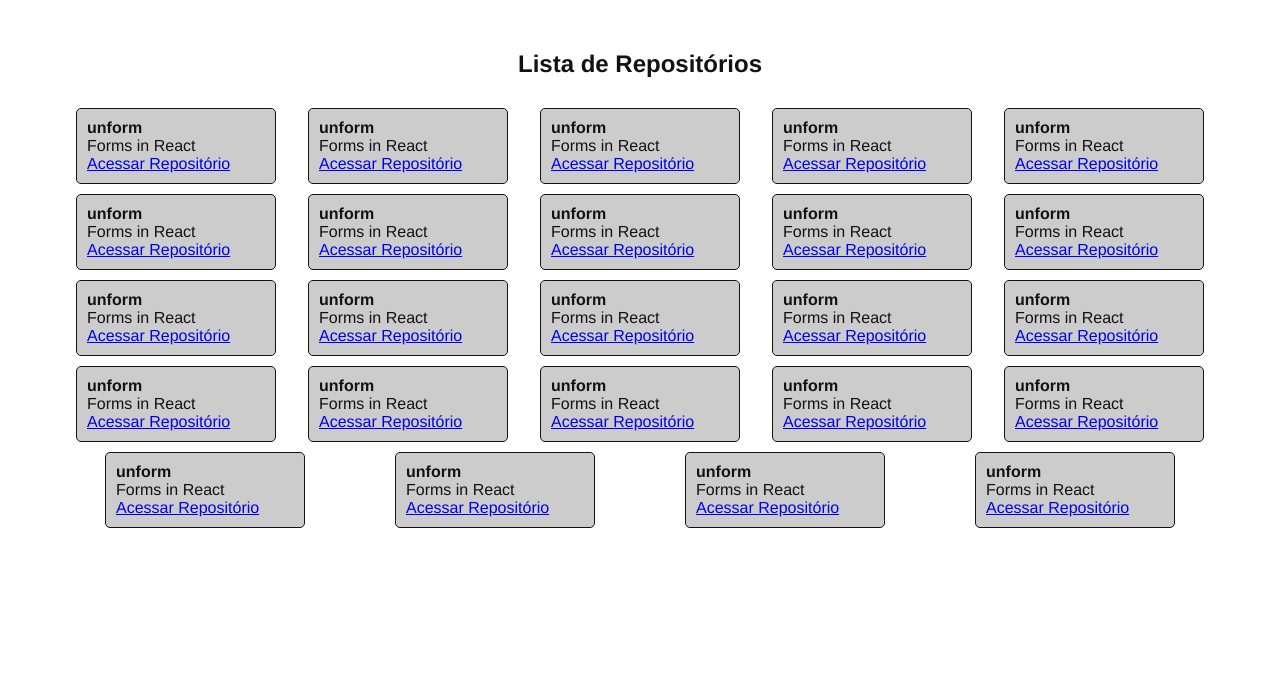
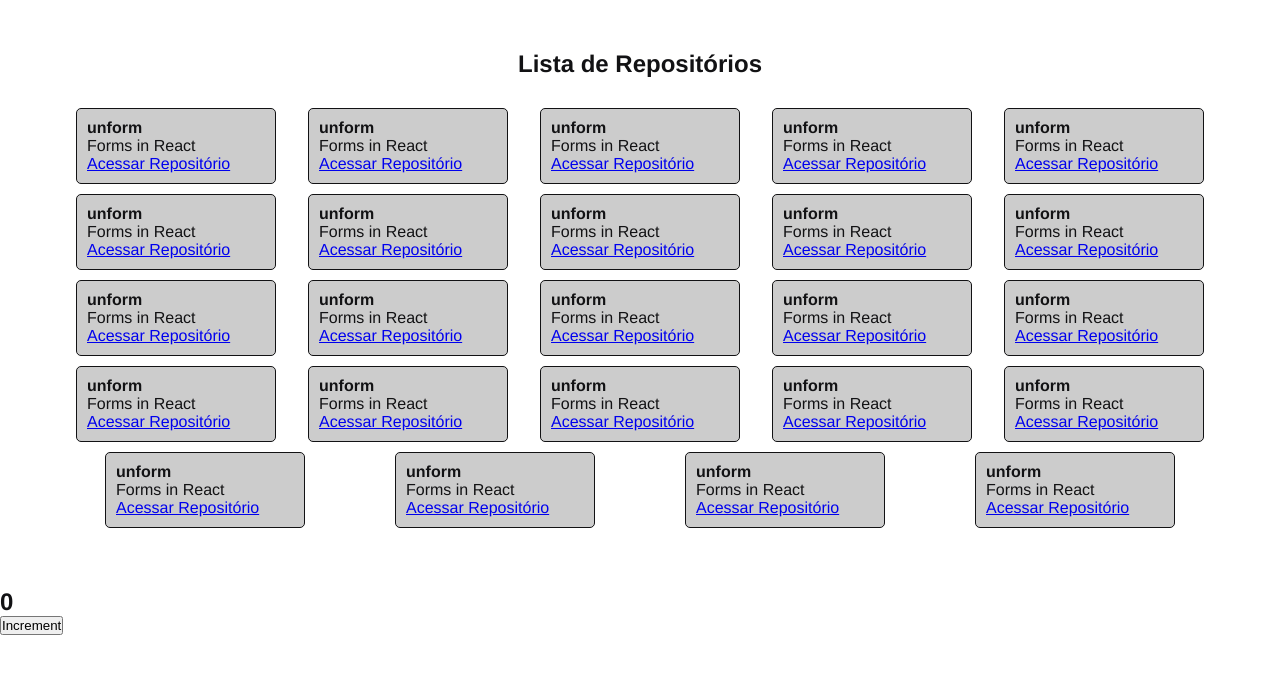
Before and after one commit to uchoamaster/ignite_aulas, a React app in the folder 01-github-explorer/: page / in a window 1280 px wide. Shown: the top 674 px of the page. Built offline with nearby package versions, Linux system fonts and the light colour scheme.

Commit message:
aprendendo sobre state

```diff
--- a/01-github-explorer/src/App.jsx
+++ b/01-github-explorer/src/App.jsx
@@ -1,7 +1,13 @@
+import { Counter } from './components/Counter';
 import { RepositoryList } from './components/RepositoryList';
 import './styles/global.scss';
 
 export function App() {
 
-    return <RepositoryList />
+    return (
+        <>
+        <RepositoryList />
+        <Counter />
+        </>
+    )
 }
--- /dev/null
+++ b/01-github-explorer/src/components/Counter.jsx
@@ -0,0 +1,19 @@
+import { useState } from 'react';
+
+
+export function Counter() {
+
+const [counter, setCounter] = useState(0);
+
+
+function increment() {
+    setCounter(counter +1);
+}
+
+    return (
+        <div>
+            <h2>{counter}</h2>
+            <button type="button" onClick={increment}>Increment</button>
+        </div>
+    );
+}
```
